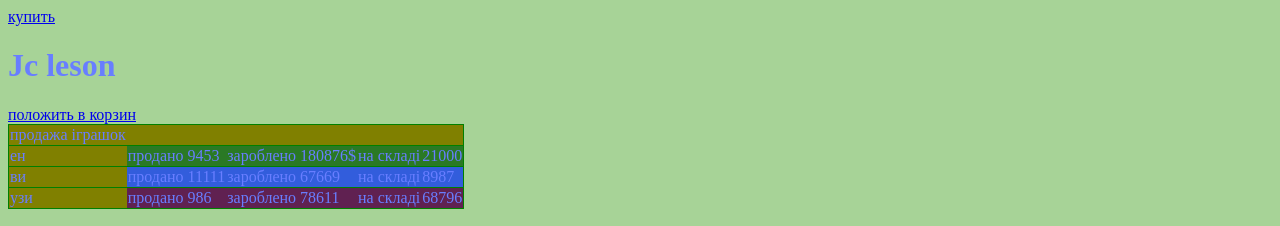
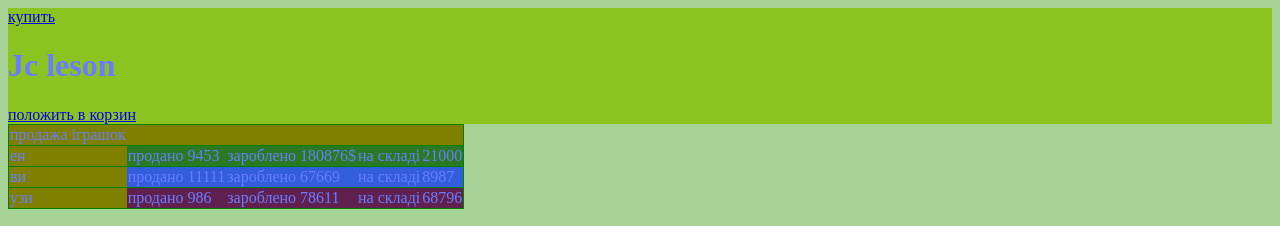
Before and after one commit to 1Creak/Ivan1, a plain HTML site: page index.html in a window 1280 px wide. Shown: the top 226 px of the page. Drawn offline with Linux system fonts and the light colour scheme.

Commit message:
Update index.html

```diff
--- a/index.html
+++ b/index.html
@@ -1,6 +1,6 @@
 <html>
 <title> продажа іграшок по marder drone</title>
-<body style="color:#687EFF;background-color:#A7D397"><header style="beckgroud color:#98E4FF">  <a href="#footer">купить</a>
+<body style="color:#687EFF;background-color:#A7D397"><header style="background-color:#8BC421">  <a href="#footer">купить</a>
 <h1>      Jc leson </h1><a href="#cart">положить в корзин</a></header>
 <main id="cart"> <table style="border:1px solid green;border-collapse:collapse;">
         <tr style="border:1px solid green;background-color:Olive;">
```
